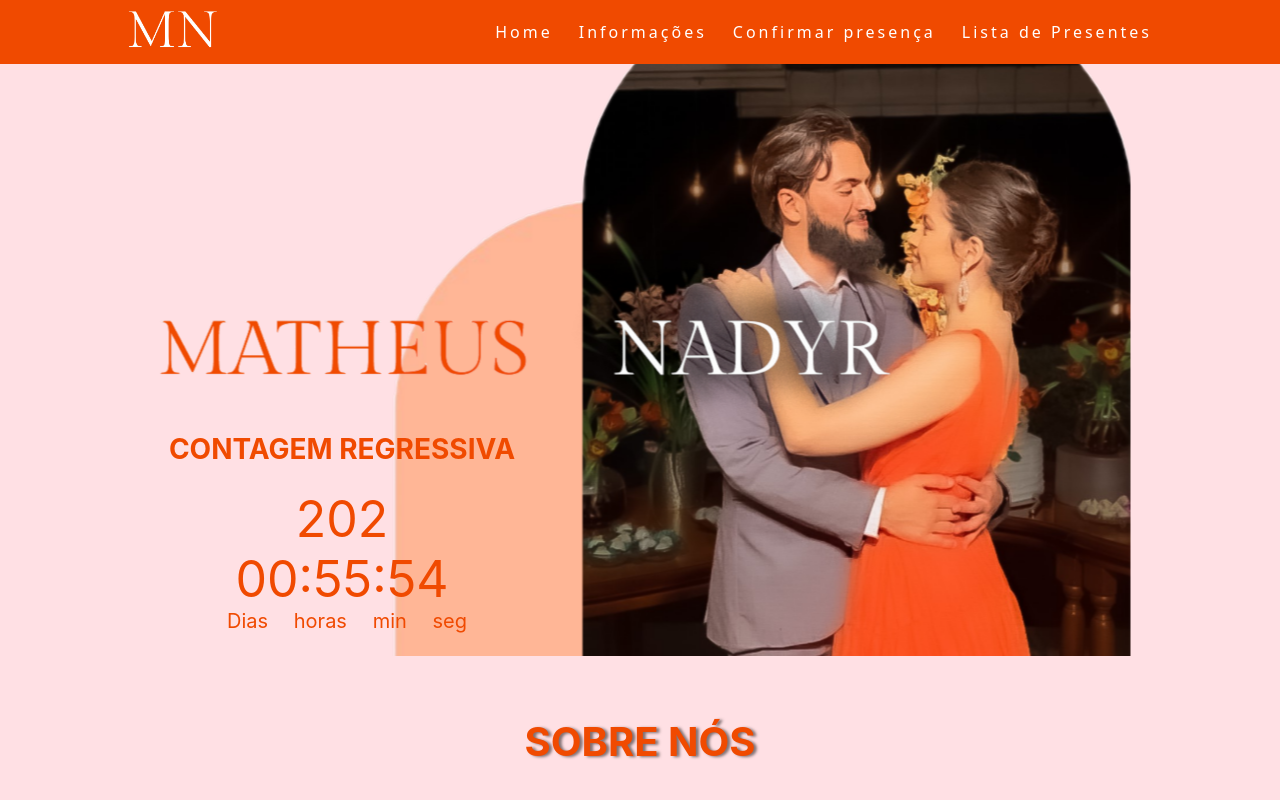
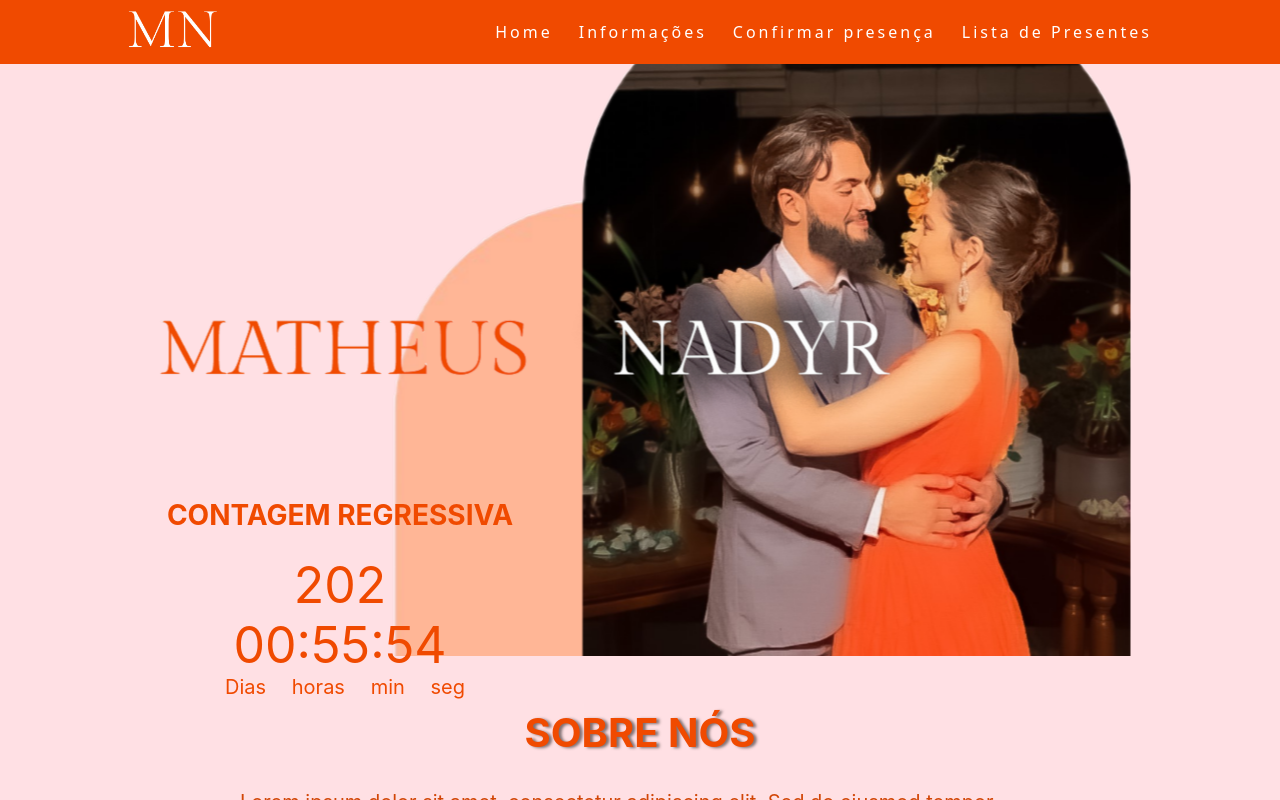
Before and after one commit to CaioVAzeredo/casamento_mn, a React (Create React App) app: page / in a window 1280 px wide. Built offline with nearby package versions, Linux system fonts and the light colour scheme.

Commit message:
feito ajustes nacontagem regressiva para telas grandes

```diff
--- a/src/pages/Home/estilo.css
+++ b/src/pages/Home/estilo.css
@@ -195,17 +195,17 @@ main{
     }
 
     .containerContagem {
-        margin: 0 1px;
-        position: relative; /* Fixar o container na tela */
+        margin-top: 10%;
+        position: relative;
         z-index: 1;
         left: 50%; /* Posiciona horizontalmente no centro */
-        transform: translateX(-50%) translateY(-25%); /* Alinha a imagem no centro e move 5% para baixo */
+        transform: translateX(-50%);/* Alinha a imagem no centro e move 5% para baixo */
         flex-direction: column;
     }
 
 
     .contagemRegressiva {
-        padding-top: 100px;
+        padding-top: 1px;
         width: 400px;
         height: 200px;
         position: relative;
@@ -249,3 +249,35 @@ main{
 
 
 }
+@media screen and (min-height: 500px ) and (min-width: 1025px){
+    .containerContagem {
+        margin-top: 10%;
+    }
+}
+@media screen and (min-height: 577px) and (min-width: 1025px){
+    .containerContagem {
+        margin-top: 15%;
+    }
+}
+
+@media screen and (min-height: 784px) and (min-width: 1025px){
+    .containerContagem {
+        margin-top: 9%;
+    }
+}
+
+@media screen and (min-height: 820px) and (min-width: 1025px){
+    .containerContagem {
+        margin-top: 8%;
+    }
+}
+@media screen and (min-height: 850px) and (min-width: 1025px){
+    .containerContagem {
+        margin-top: -1%;
+    }
+}
+@media screen and (min-height: 1080px) and (min-width: 1025px){
+    .containerContagem {
+        margin-top: -5%;
+    }
+}
```
